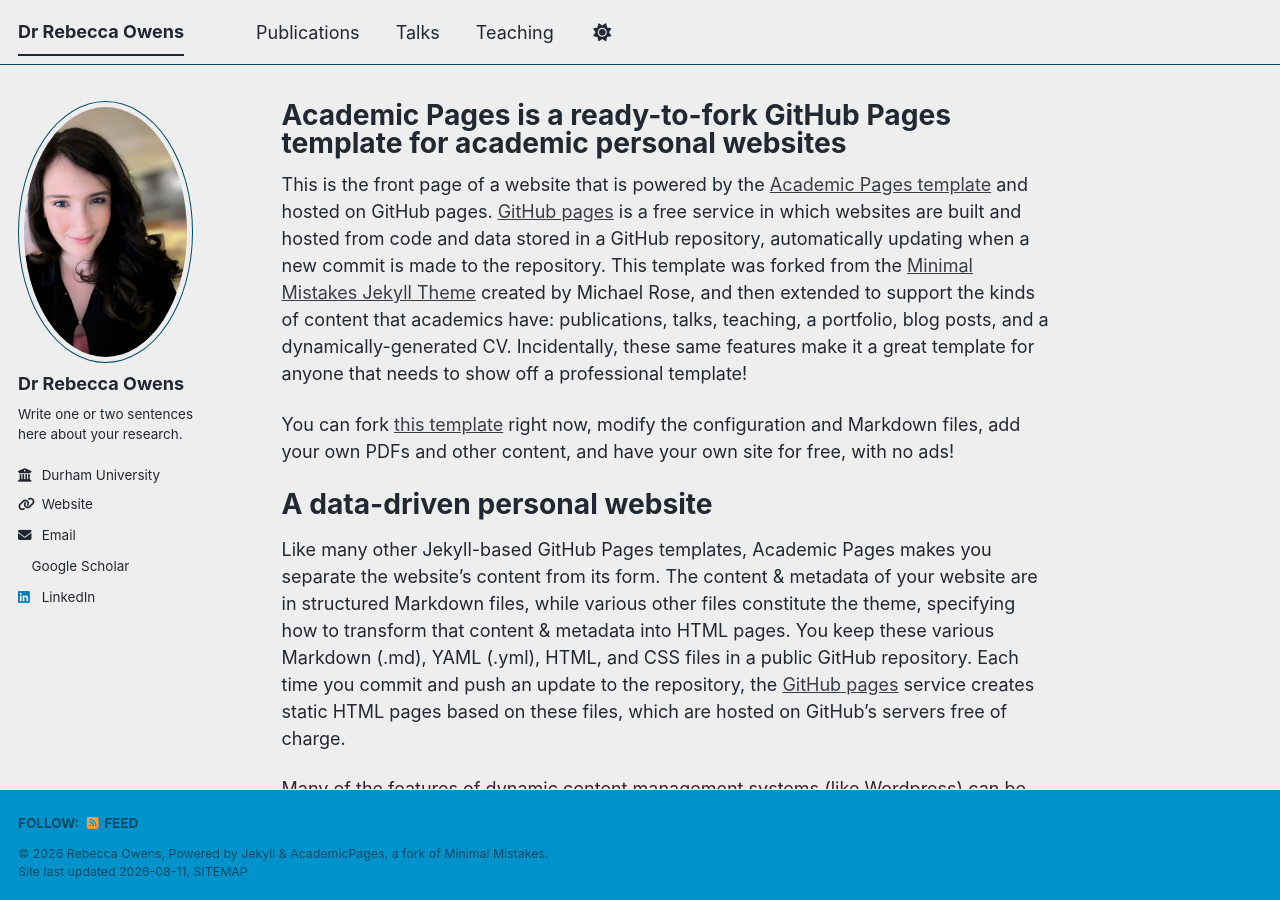
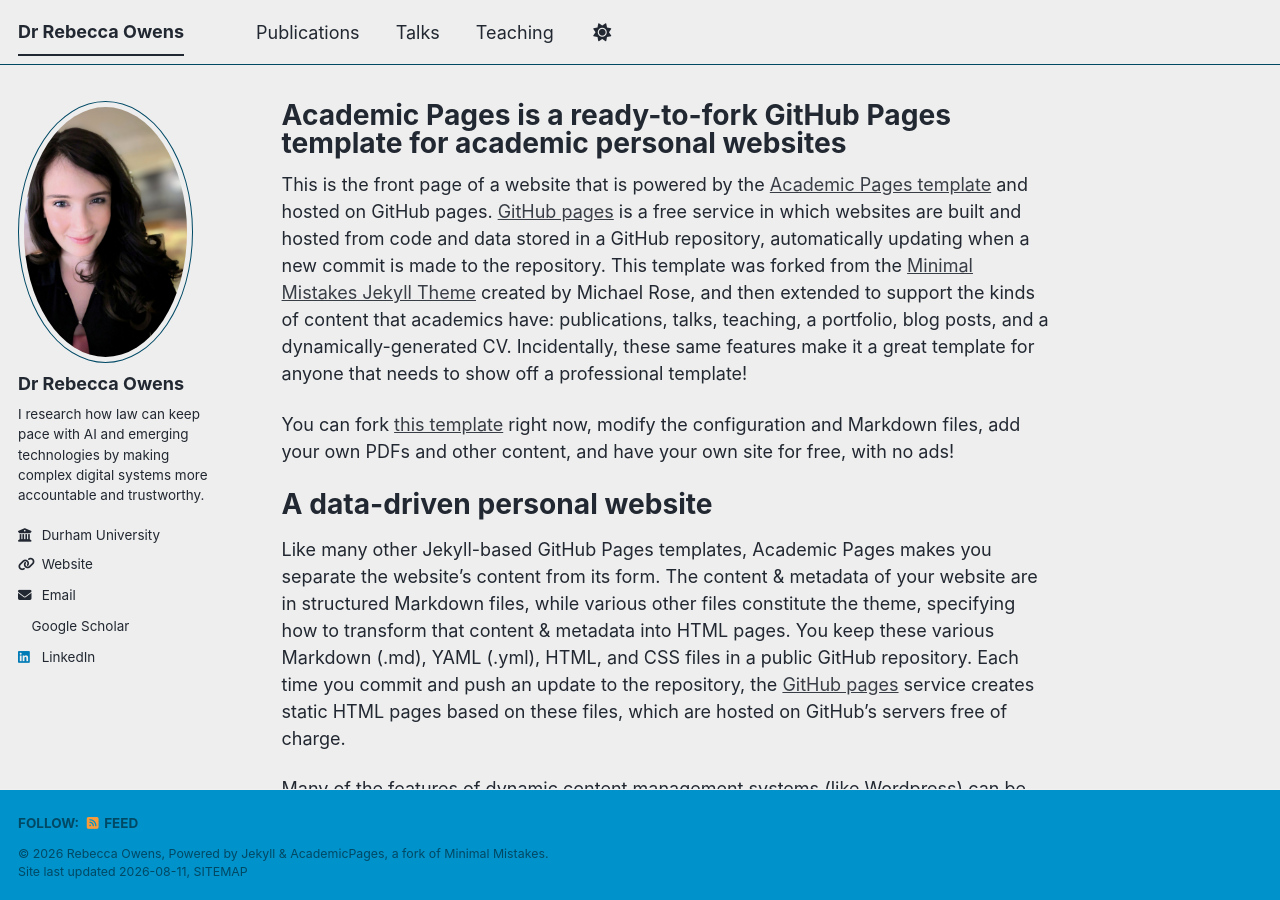
Before and after one commit to Rebecca-Owens/Rebecca-Owens.github.io, a Jekyll site: the page built from _pages/about.md, in a window 1280 px wide and 900 px high. Built offline with Jekyll 4.4.1, drawn with Linux system fonts in a browser that asks for light colours; a style sheet for code colours, icons or effects is not loaded.

Commit message:
Update author bio in _config.yml

```diff
--- a/_config.yml
+++ b/_config.yml
@@ -24,7 +24,7 @@ author:
   # Biographic information
   avatar           : "RO photo.jpg"
   name             : "Dr Rebecca Owens"
-  bio              : "Write one or two sentences here about your research."
+  bio              : "I research how law can keep pace with AI and emerging technologies by making complex digital systems more accountable and trustworthy."
   employer         : "Durham University"
   uri              : "https://www.durham.ac.uk/staff/rebecca-owens/"
   email            : "rebecca.owens@durham.ac.uk"
```
